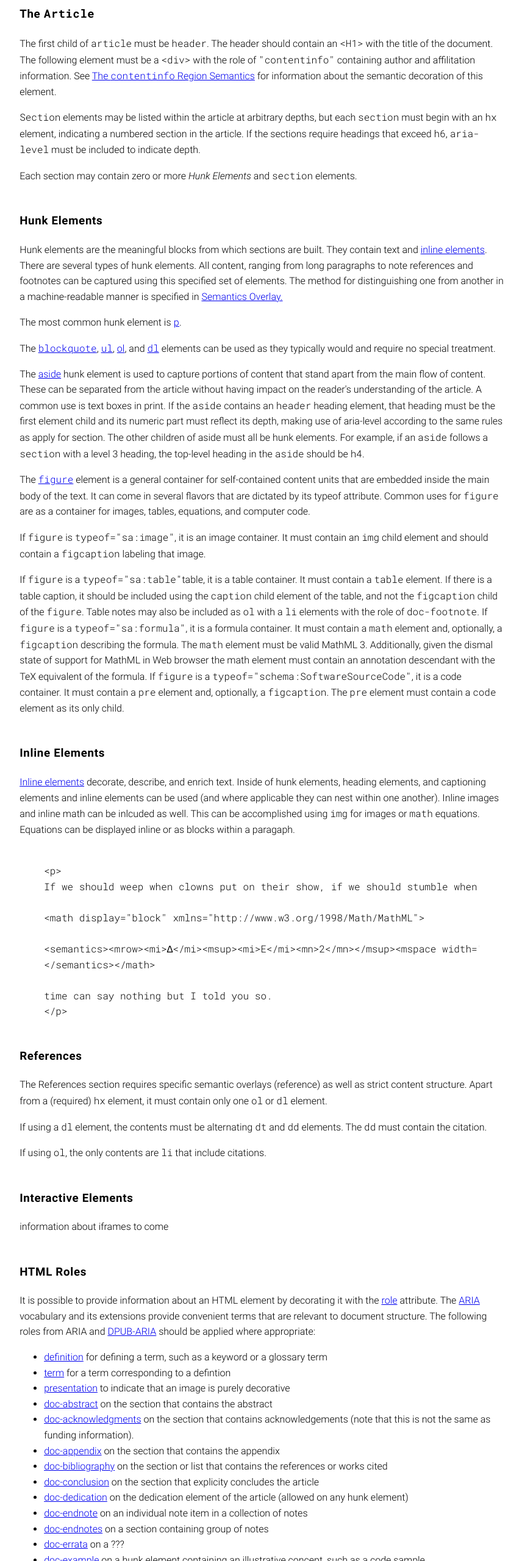
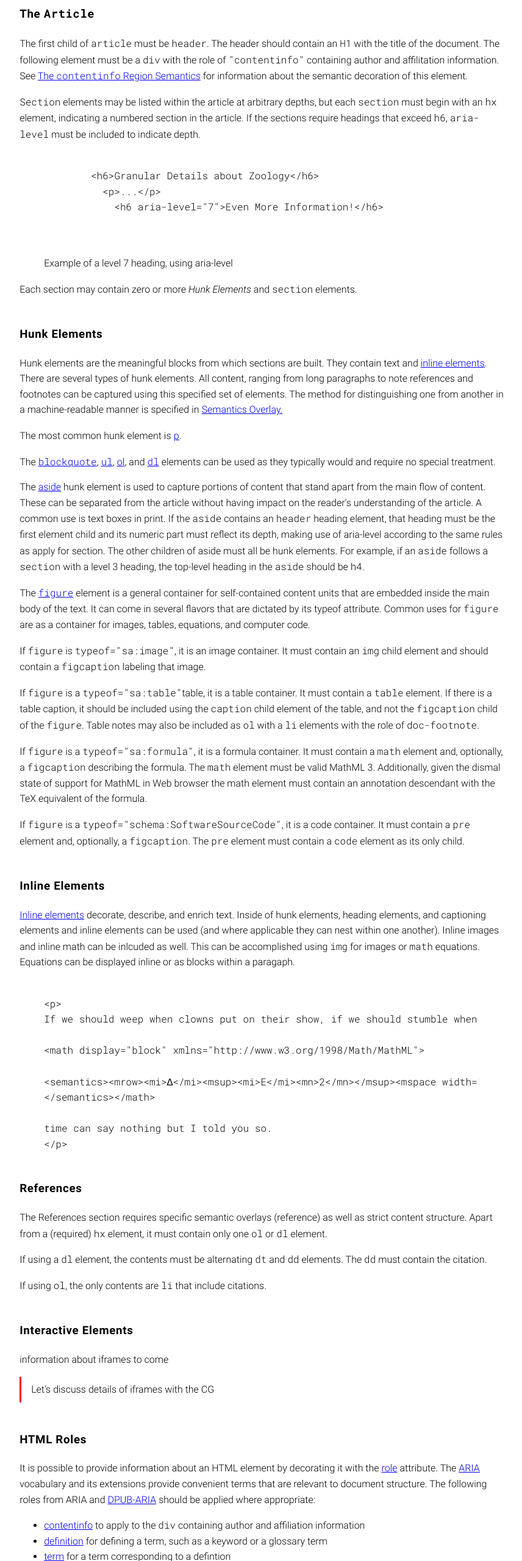
Before and after one commit to w3c/scholarly-html, a website: page index.html in a window 1280 px wide. Shown: the part 1004-3564 px from the top of the page at 61% size, without its empty margins (211-1067 px from the left). Drawn offline with Linux system fonts and the light colour scheme.

Commit message:
aria-level

```diff
--- a/index.html
+++ b/index.html
@@ -39,10 +39,23 @@
 
 <section id="article">
       <h3>The <code>Article</code></h3>
-      <p>The first child of <code>article</code> must be <code>header</code>. The header should contain an <code>&lt;H1&gt;</code> with the title of the document. The following element must be a <code>&lt;div&gt;</code> with the role of <code>"contentinfo"</code> containing author and affilitation information. See <a href="#contentinfo-semantics">The <code>contentinfo</code> Region Semantics</a> for information about the semantic decoration of this element.</p>
+      <p>The first child of <code>article</code> must be <code>header</code>. The header should contain an <code>H1</code> with the title of the document. The following element must be a <code>div</code> with the role of <code>"contentinfo"</code> containing author and affilitation information. See <a href="#contentinfo-semantics">The <code>contentinfo</code> Region Semantics</a> for information about the semantic decoration of this element.</p>
       <p><code>Section</code> elements may be listed within the article at arbitrary depths, but each <code>section</code> must begin with an <code>hx</code> element, indicating a numbered section in the article. If the sections require headings that exceed <code>h6</code>, <code>aria-level</code> must be included to indicate depth.</p>
+
+    <figure id="arialevelexample" typeof="schema:SoftwareSourceCode" role="doc-example">
+        <pre>
+        <code>
+        &lt;h6>Granular Details about Zoology&lt;/h6>
+          &lt;p>...&lt;/p>
+            &lt;h6 aria-level="7">Even More Information!&lt;/h6>
+        </code>
+        </pre>
+    <figcaption>Example of a level 7 heading, using aria-level</figcaption>
+    </figure>
+
 <p>Each section may contain zero or more <i>Hunk Elements</i> and <code>section</code> elements.</p>
 </section>
+
 <section id="hunk">
 <h3>Hunk Elements</h3>
 <p>Hunk elements are the meaningful blocks from which sections are built. They contain text and <a href="#inline">inline elements</a>.   There are several types of hunk elements. All content, ranging from long paragraphs to note references and footnotes can be captured using this specified set of elements. The method for distinguishing one from another in a machine-readable manner is specified in <a href="#semantics">Semantics Overlay.</a></p>
@@ -54,11 +67,11 @@
 
 <p>If <code>figure</code> is <code>typeof="sa:image"</code>, it is an image container. It must contain an <code>img</code> child element and should contain a <code>figcaption</code> labeling that image.</p>
 
-If <code>figure</code> is a <code>typeof="sa:table"</code>table, it is a table container. It must contain a <code>table</code> element. If there is a table caption, it should be included using the <code>caption</code> child element of the table, and not the <code>figcaption</code> child of the <code>figure</code>. Table notes may also be included as <code>ol</code> with a <code>li</code> elements with the role of <code>doc-footnote</code>.
+<p>If <code>figure</code> is a <code>typeof="sa:table"</code>table, it is a table container. It must contain a <code>table</code> element. If there is a table caption, it should be included using the <code>caption</code> child element of the table, and not the <code>figcaption</code> child of the <code>figure</code>. Table notes may also be included as <code>ol</code> with a <code>li</code> elements with the role of <code>doc-footnote</code>.</p>
 
-If <code>figure</code> is a <code>typeof="sa:formula"</code>, it is a formula container. It must contain a <code>math</code> element and, optionally, a <code>figcaption</code> describing the formula. The <code>math</code> element must be valid MathML 3. Additionally, given the dismal state of support for MathML in Web browser the math element must contain an annotation descendant with the TeX equivalent of the formula.
+<p>If <code>figure</code> is a <code>typeof="sa:formula"</code>, it is a formula container. It must contain a <code>math</code> element and, optionally, a <code>figcaption</code> describing the formula. The <code>math</code> element must be valid MathML 3. Additionally, given the dismal state of support for MathML in Web browser the math element must contain an annotation descendant with the TeX equivalent of the formula.</p>
 
-If <code>figure</code> is a <code>typeof="schema:SoftwareSourceCode"</code>, it is a code container. It must contain a <code>pre</code> element and, optionally, a <code>figcaption</code>. The <code>pre</code> element must contain a <code>code</code> element as its only child.
+<p>If <code>figure</code> is a <code>typeof="schema:SoftwareSourceCode"</code>, it is a code container. It must contain a <code>pre</code> element and, optionally, a <code>figcaption</code>. The <code>pre</code> element must contain a <code>code</code> element as its only child.</p>
 </section>
 
 <section id="inline">
@@ -89,32 +102,32 @@ time can say nothing but I told you so.
 <section id="interactive">
 <h3>Interactive Elements</h3>
 <p> information about iframes to come </p>
+    <p class="issue">Let's discuss details of iframes with the CG</p>
 </section>
 
 <section id="HTMLRoles">
   <h3>HTML Roles</h3>
     <p>It is possible to provide information about an HTML element by decorating it with the <a href="https://www.w3.org/TR/html51/dom.html#aria-role-attribute">role</a> attribute. The <a href="https://www.w3.org/TR/wai-aria-1.1/">ARIA</a> vocabulary and its extensions provide convenient terms that are relevant to document structure. The following roles from ARIA and <a href="https://www.w3.org/TR/dpub-aria-1.0/">DPUB-ARIA</a> should be applied where appropriate:</p>
 <ul>
+    <li><a href="https://www.w3.org/TR/wai-aria-1.1/#contentinfo">contentinfo</a> to apply to the <code>div</code> containing author and affiliation information</li>
     <li><a href="https://www.w3.org/TR/wai-aria-1.1/#definition">definition</a> for defining a term, such as a keyword or a glossary term</li>
     <li><a href="https://www.w3.org/TR/wai-aria-1.1/#term">term</a> for a term corresponding to a defintion</li>
     <li><a href="https://www.w3.org/TR/wai-aria-1.1/#presentation">presentation</a> to indicate that an image is purely decorative</li>
-    <li><a href="https://www.w3.org/TR/dpub-aria-1.0/#doc-abstract">doc-abstract</a> on the section that contains the abstract</li>
-    <li><a href="https://www.w3.org/TR/dpub-aria-1.0/#doc-acknowledgments">doc-acknowledgments</a> on the section that contains acknowledgements (note that this is not the same as funding information).</li>
-    <li><a href="https://www.w3.org/TR/dpub-aria-1.0/#doc-appendix">doc-appendix</a> on the section that contains the appendix</li>
-    <li><a href="https://www.w3.org/TR/dpub-aria-1.0/#doc-bibliography">doc-bibliography</a> on the section or list that contains the references or works cited</li>
-    <li><a href="https://www.w3.org/TR/dpub-aria-1.0/#doc-conclusion">doc-conclusion</a> on the section that explicity concludes the article</li>
+    <li><a href="https://www.w3.org/TR/dpub-aria-1.0/#doc-abstract">doc-abstract</a> on the <code>section</code> that contains the abstract</li>
+    <li><a href="https://www.w3.org/TR/dpub-aria-1.0/#doc-acknowledgments">doc-acknowledgments</a> on the <code>section</code> that contains acknowledgements (note that this is not the same as funding information).</li>
+    <li><a href="https://www.w3.org/TR/dpub-aria-1.0/#doc-appendix">doc-appendix</a> on the <code>section</code> that contains the appendix</li>
+    <li><a href="https://www.w3.org/TR/dpub-aria-1.0/#doc-bibliography">doc-bibliography</a> on the <code>section</code> or list that contains the references or works cited</li>
+    <li><a href="https://www.w3.org/TR/dpub-aria-1.0/#doc-conclusion">doc-conclusion</a> on the <code>section</code> that explicity concludes the article</li>
     <li><a href="https://www.w3.org/TR/dpub-aria-1.0/#doc-dedication">doc-dedication</a> on the dedication element of the article (allowed on any hunk element)</li>
     <li><a href="https://www.w3.org/TR/dpub-aria-1.0/#doc-endnote">doc-endnote</a> on an individual note item in a collection of notes</li>
-    <li><a href="https://www.w3.org/TR/dpub-aria-1.0/#doc-dedication">doc-endnotes</a> on a section containing group of notes</li>
+    <li><a href="https://www.w3.org/TR/dpub-aria-1.0/#doc-dedication">doc-endnotes</a> on the <code>section</code> containing a group of notes</li>
     <li><a href="https://www.w3.org/TR/dpub-aria-1.0/#doc-errata">doc-errata</a> on a ???</li>
     <li><a href="https://www.w3.org/TR/dpub-aria-1.0/#doc-example">doc-example</a> on a hunk element containing an illustrative concept, such as a code sample.</li>
     <li><a href="https://www.w3.org/TR/dpub-aria-1.0/#doc-footnote">doc-footnote</a> on a hunk element containing an individual note, such as information about the author.</li>
-   <li><a href="https://www.w3.org/TR/dpub-aria-1.0/#doc-introduction">doc-introduction</a> on the section introducing the article, if relevant</li>
+   <li><a href="https://www.w3.org/TR/dpub-aria-1.0/#doc-introduction">doc-introduction</a> on the <code>section</code> introducing the article, if relevant</li>
    <li><a href="https://www.w3.org/TR/dpub-aria-1.0/#doc-subtitle">doc-subtitle</a> to indicate that a portion of a heading is a secondary or alrternate title of the work.</li>
+</ul>
 
-
-
-    </ul>
     <p class="issue">Should we require ARIA's table, grid, rowheader, and rowgroup?</p>
     <p class="issue">I did not include doc-biblioentry, doc-biblioref, doc-credit bc of extensive citation markup in JSON-LD</p>
     <p class="issue">doc-endnote, doc-endnotes are not in the current published draft of DPUB-ARIA. See <a href="http://rawgit.com/w3c/aria/master/aria/dpub.html">March DPUB-ARIA draft</a> </p>
```
